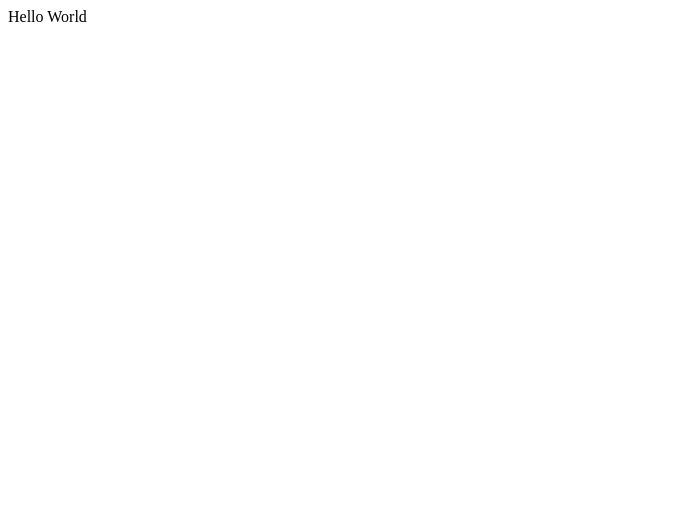
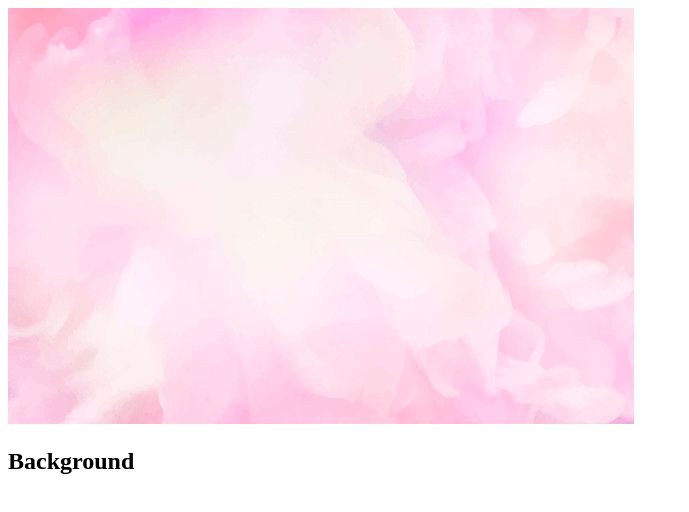
Before and after one commit to youmingwen16/my-repo-from-remote, a plain HTML site: page index.html in a window 1280 px wide. Shown: the whole page, without its empty margins (0-689 px from the left). Drawn offline with Linux system fonts and the light colour scheme.

Commit message:
Changed Hello world with img and h2 to display simple profile data. Image file added in the folder images and used as resource in the img element in index.html file

```diff
--- a/index.html
+++ b/index.html
@@ -5,7 +5,10 @@
 </head>
 
 <body>
-    Hello World
+    <div>
+        <img src="images/PinkWaterColorBG.jpg" alt="profile image" />
+        <h2>Background</h2>
+    </div>
 </body>
 
 </html>
```
Also changed, not shown: images/PinkWaterColorBG.jpg (added).
